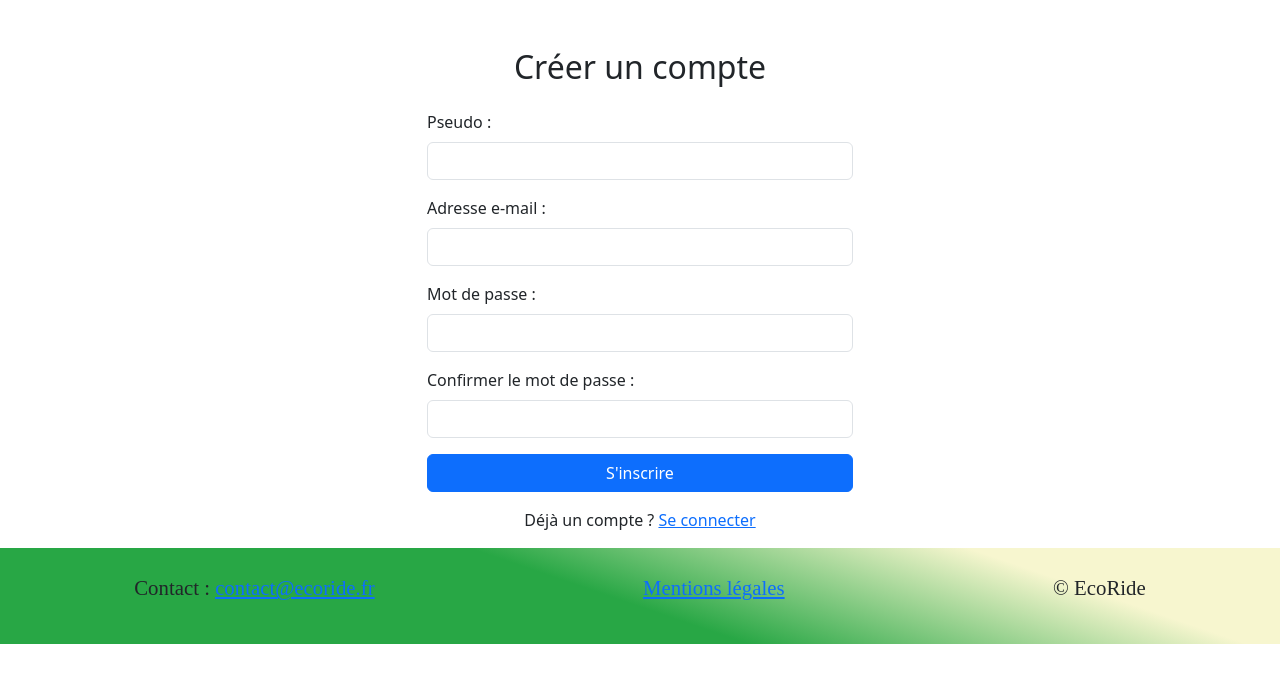
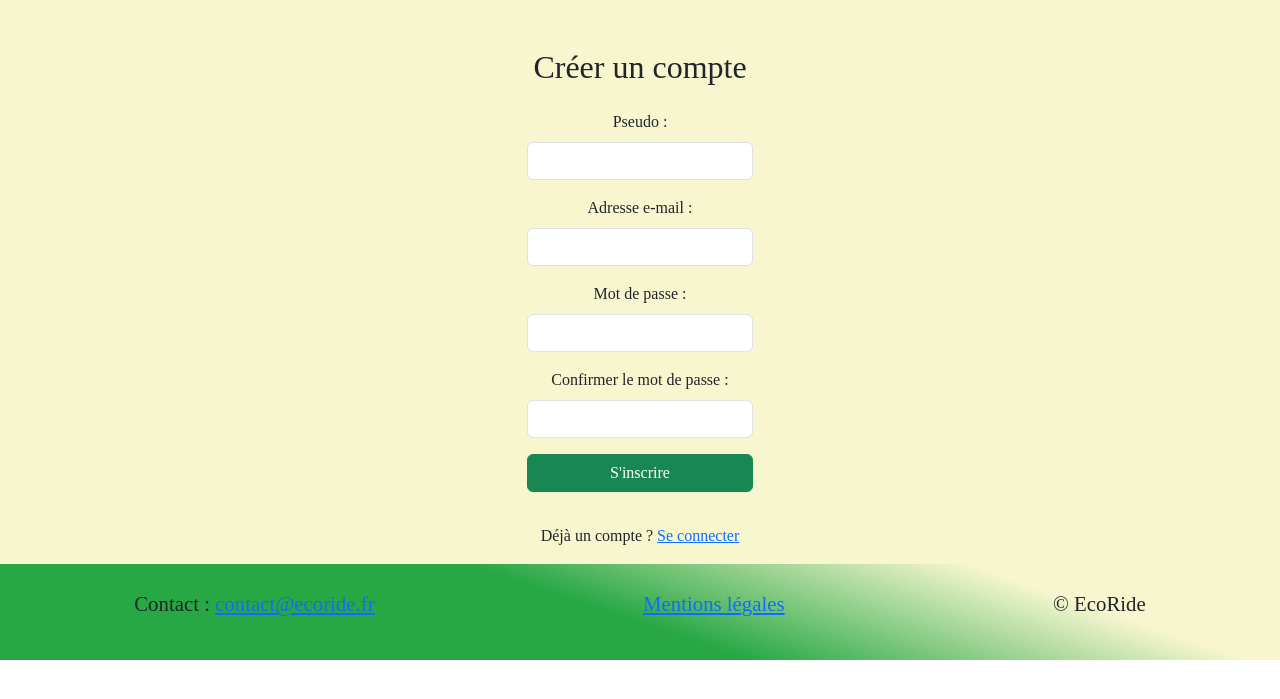
Before and after one commit to yoannfb/ecf-ecoride, a PHP site: page /inscription.php in a window 1280 px wide. Shown: the part 56-755 px from the top of the page. Run offline with PHP 8.4, Linux system fonts and the light colour scheme.

Commit message:
inscription

```diff
--- a/includes/header.php
+++ b/includes/header.php
@@ -14,5 +14,5 @@
 
   <script defer src="https://unpkg.com/aos@2.3.1/dist/aos.js"></script>
   <script defer src="https://cdn.jsdelivr.net/npm/bootstrap@5.3.2/dist/js/bootstrap.bundle.min.js"></script>
-  <script defer src="js/index.js"></script>
+
 </head>
--- a/index.php
+++ b/index.php
@@ -51,5 +51,6 @@
 
   <?php include("includes/footer.php"); ?>
 
+  <script src="js/index.js"></script>
 </body>
 </html>
--- a/inscription.php
+++ b/inscription.php
@@ -1,10 +1,15 @@
+<style>
+
+
+</style>
+
 <?php
 session_start();
 require_once 'includes/header.php';
 require_once 'includes/navbar.php';
 ?>
 
-<div class="container mt-5" style="max-width: 450px;">
+<div class="colornav d-flex flex-column align-items-center text-center pt-5">
     <h2 class="text-center mb-4">Créer un compte</h2>
 
     <?php if (isset($_GET['error'])): ?>
@@ -40,7 +45,7 @@
             <input type="password" name="confirm_password" id="confirm_password" class="form-control" required>
         </div>
 
-        <button type="submit" class="btn btn-primary w-100">S'inscrire</button>
+        <button type="submit" class="btn btn-success w-100">S'inscrire</button>
     </form>
 
     <p class="text-center mt-3">
```
Also changed, not shown: README.md.
